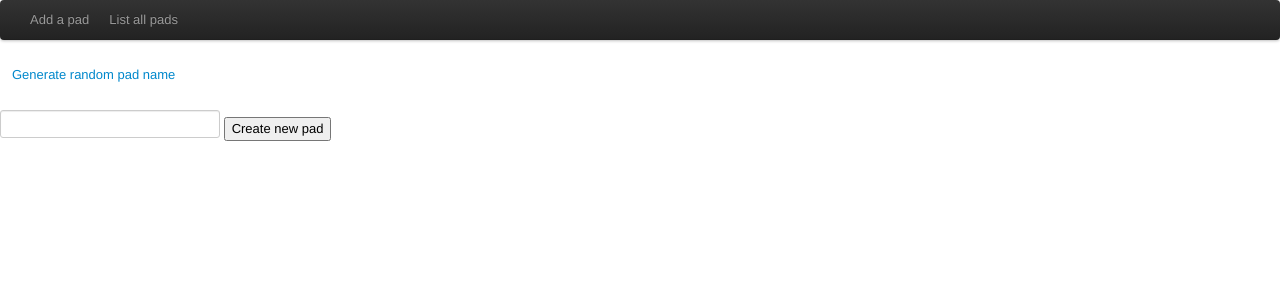
After one commit to tonthon/etherpaddy, a Python web app: template etherpadpadlist/templates/addpad.mako in a window 1280 px wide. The commit adds this page. Shown: the top 300 px of the page. Run offline with Mako, Linux system fonts and the light colour scheme; the template is opened without the code that fills it, so the values that code supplies are empty; some libraries are stand-ins or nearby versions.

Commit message:
A large shot of enhancements for a first app

```diff
--- a/etherpadpadlist/__init__.py
+++ b/etherpadpadlist/__init__.py
@@ -6,7 +6,7 @@
 #   License: http://www.gnu.org/licenses/gpl-3.0.txt
 #
 # * Creation Date : 11-01-2012
-# * Last Modified : jeu. 15 mars 2012 15:36:42 CET
+# * Last Modified : jeu. 15 mars 2012 20:13:07 CET
 #
 # * Project :
 #
@@ -33,6 +33,8 @@ def main(global_config, **settings):
     # and the two following routes,
     # we can get a very clean REST API
     config.add_route("pads", "/pads")
+    config.add_route("padnew", "/pads/new")
+    config.add_route("pad", "/pads/{padid}")
 
     config.scan('etherpadpadlist')
     return config.make_wsgi_app()
--- /dev/null
+++ b/etherpadpadlist/templates/addpad.mako
@@ -0,0 +1,24 @@
+<%inherit file="base.mako"></%inherit>
+<%block name='submenu'>
+<div class="subnav subnav-fixed">
+<ul class="nav nav-pills">
+<li>
+<a href='#del' onclick="window.alert('We should generate a random pad name');return false;">Generate random pad name</a>
+</li>
+</ul>
+</div>
+</%block>
+<%block name='content'>
+<script>
+function gotopad(){
+    var padname = $('#padname').val();
+    var url = ${request.route_path('pads')} + padname;
+    window.location = url;
+    return false;
+}
+</script>
+<form onsubmit='gotopad(); return false;'>
+<input id='padname' type='text' name='padname'></input>
+<button type='submit' onclick='gotopad()'>Create new pad</button>
+</form>
+</%block>
--- a/etherpadpadlist/templates/base.mako
+++ b/etherpadpadlist/templates/base.mako
@@ -9,13 +9,29 @@
     <meta name="KEYWORDS" CONTENT="">
     <meta NAME="ROBOTS" CONTENT="INDEX,FOLLOW,ALL">
     </%block>
-<link href="${request.static_url('etherpad-padlist:static/css/default.css')}" rel="stylesheet"  type="text/css" />
-<link href="${request.static_url('etherpad-padlist:static/css/main.css')}" rel="stylesheet"  type="text/css" />
+    <link href="${request.static_url('etherpadpadlist:static/css/default.css')}" rel="stylesheet"  type="text/css" />
+    <link href="${request.static_url('etherpadpadlist:static/css/main.css')}" rel="stylesheet"  type="text/css" />
+    <link href="${request.static_url('etherpadpadlist:static/css/bootstrap.min.css')}" rel="stylesheet"  type="text/css" />
+    <script src="http://ajax.googleapis.com/ajax/libs/jquery/1.6.2/jquery.min.js"></script>
+    <script src="${request.static_url('etherpadpadlist:static/js/etherpad.js')}"></script>
+    <script src="${request.static_url('etherpadpadlist:static/js/bootstrap.min.js')}"></script>
     <%block name="headjs" />
     <%block name="css" />
   </head>
   <body>
+    <div class="navbar">
+      <div class="navbar-inner">
+        <div class="container">
+          <div class="nav-collapse">
+            <ul class='nav'><li class=''><a href='${request.route_path("padnew")}'>Add a pad</a></li><li class=''><a href='${request.route_path("pads")}'>List all pads</a></li></ul>
+          </div>
+        </div>
+      </div>
+    </div>
+    <%block name='submenu' />
+    % if title:
     <h1>${title}</h1>
+    % endif
     <%block name='content' />
   </body>
 </html>
--- /dev/null
+++ b/etherpadpadlist/templates/padedit.mako
@@ -0,0 +1,16 @@
+<%inherit file="base.mako"></%inherit>
+<%block name='submenu'>
+<div class="subnav subnav-fixed">
+<ul class="nav nav-pills">
+<li>
+<a href='#del' onclick="window.alert('We should delete ${padid}');return false;">Delete this pad</a>
+</li>
+<li>
+<a href='/etherpad/p/${padid}'>Go Fullscreen</a>
+</li>
+</ul>
+</div>
+</%block>
+<%block name='content'>
+<iframe src='/etherpad/p/${padid}' id='padframe' scrolling='no'></iframe>
+</%block>
--- a/etherpadpadlist/templates/padlist.mako
+++ b/etherpadpadlist/templates/padlist.mako
@@ -1,6 +1,14 @@
 <%inherit file="base.mako"></%inherit>
 <%block name='content'>
-% for pad in pads:
-    ${pad.key} : ${pad.value}
+<table class="table table-striped">
+% for i, pad in enumerate(pads):
+    <tr><td>i</td>
+     <td>${pad.get_name()}</td>
+     <td>
+     <a class="btn" href="${request.route_path('pad', padid=pad.get_name())}">Edit it</a>
+     </td>
+     </tr
 % endfor
+</table>
+<div id='container'></div>
 </%block>
```
Also changed, not shown: etherpadpadlist/models/model.py (+6 -2 lines), etherpadpadlist/views/views.py (+23 -10 lines), 2 other files. Lines whose indentation alone changed are shown as unchanged.
